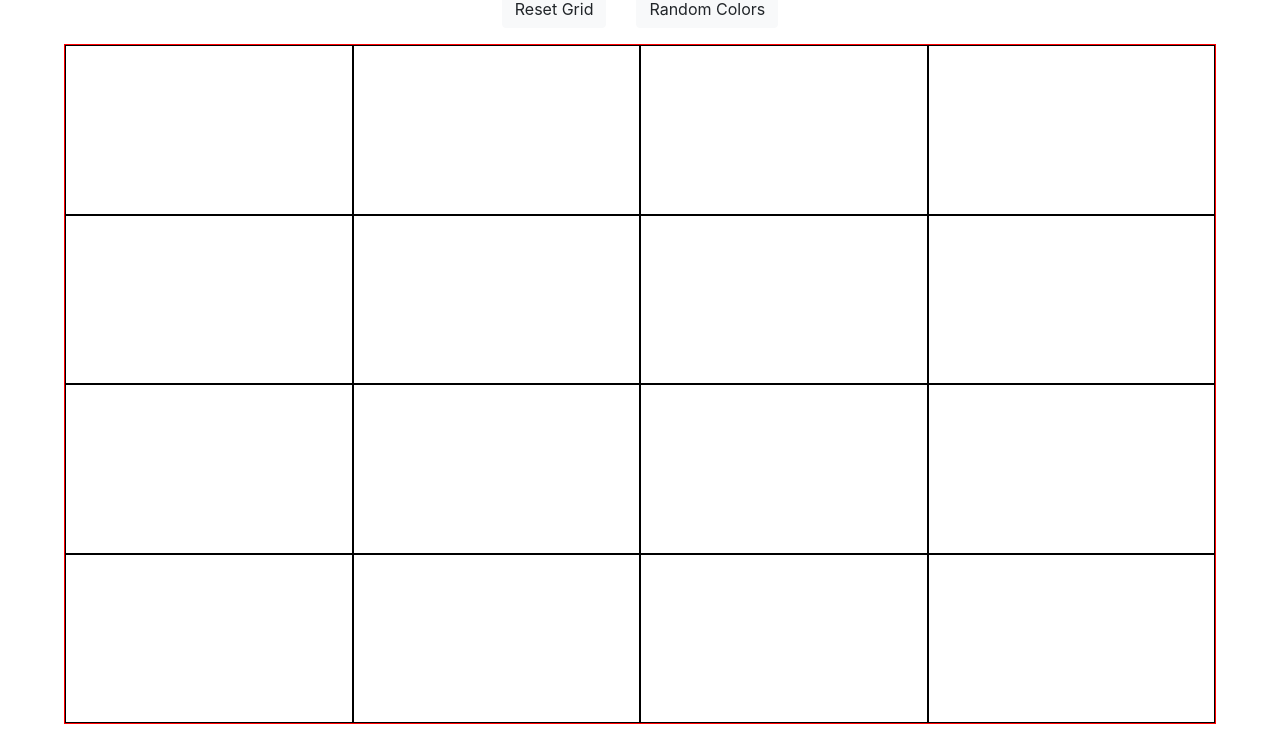
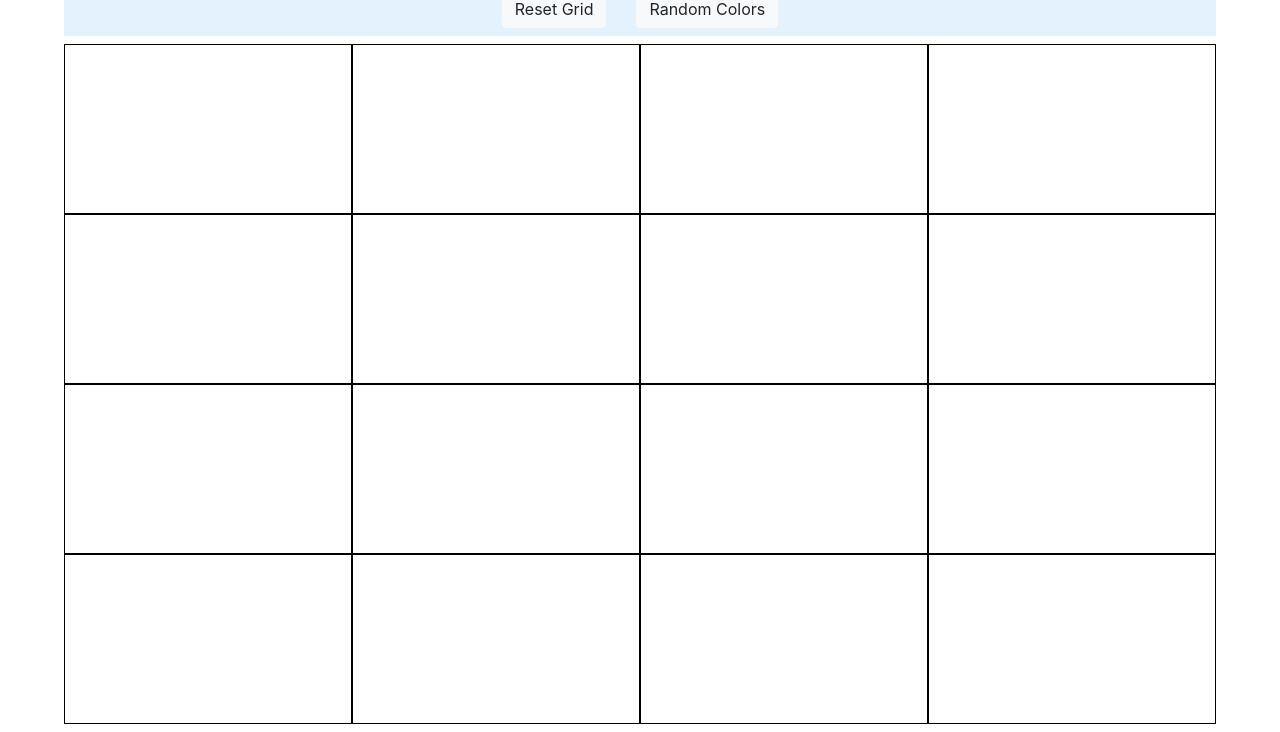
Before and after one commit to JamesN96/Etch-A-Sketch, a plain HTML site: page index.html in a window 1280 px wide. Shown: the part 68-800 px from the top of the page. Drawn offline with nearby package versions, Linux system fonts and the light colour scheme.

Commit message:
Adjust width of navbar to 90% and center it. Take out border property of container grid

```diff
--- a/style.css
+++ b/style.css
@@ -12,6 +12,9 @@ h1 {
 nav {
     position: relative;
     top: 50px;
+    background-color: #e3f2fd;
+    width: 90%;
+    margin: 0 auto;
 }
 
 #clear {
@@ -19,7 +22,6 @@ nav {
 }
 
 #container {
-    border: 1px solid red;
     display: grid;
     margin: 10px auto 20px auto;
     grid-template-columns: repeat(4, 1fr);
```
